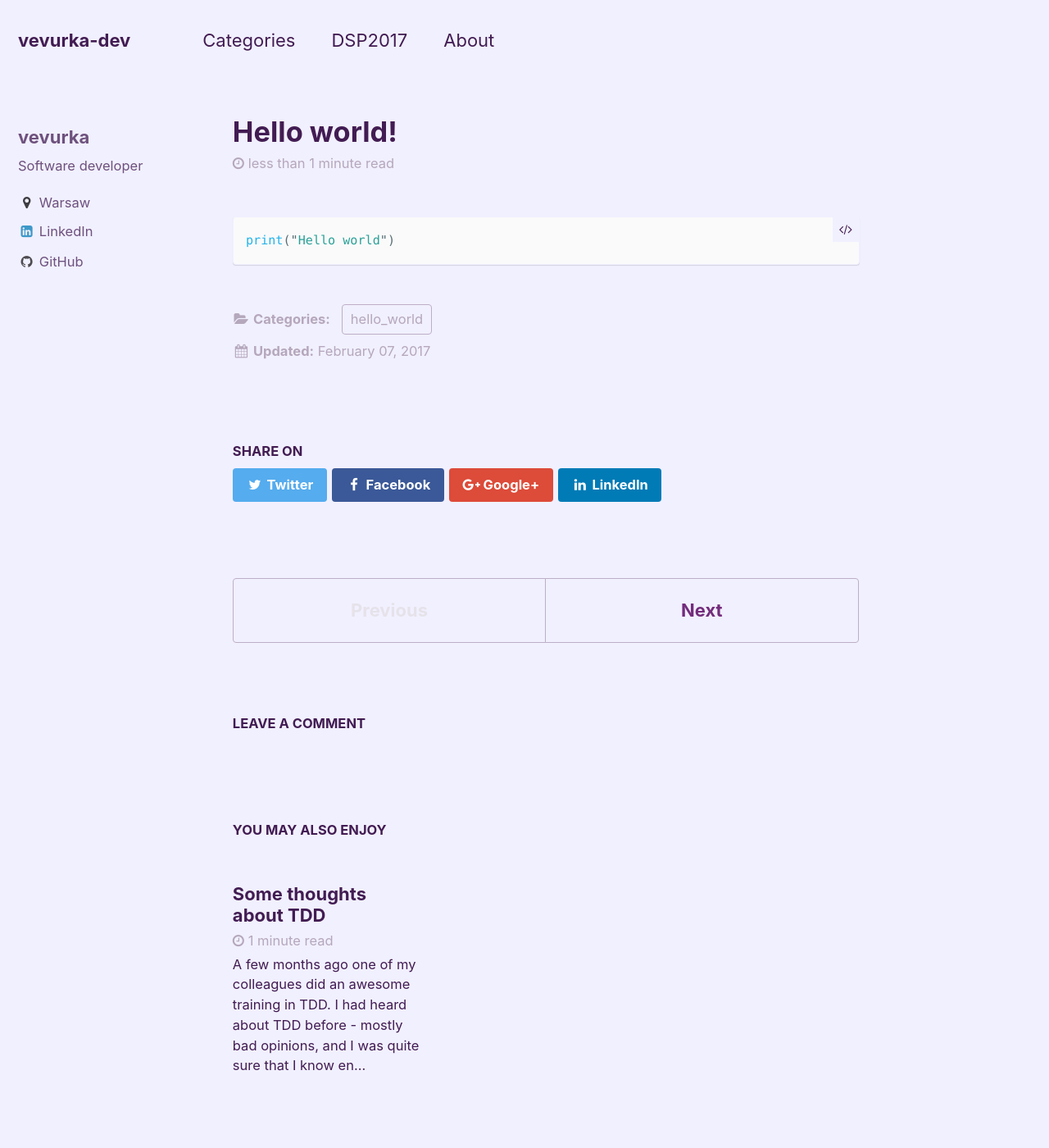
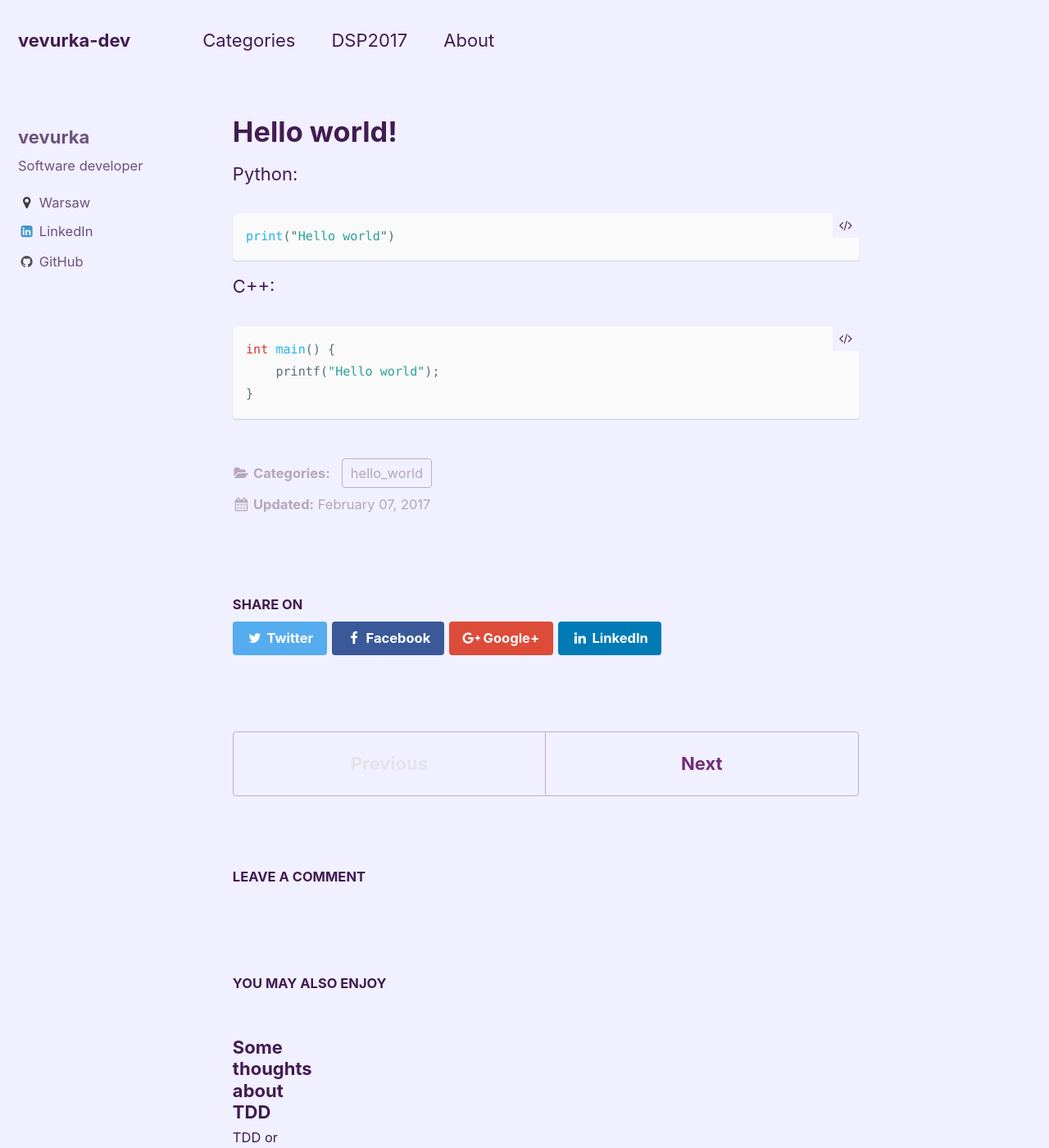
Before and after one commit to vevurka/vevurka.github.io, a Jekyll site: the page built from _posts/2017-02-07-hello_world.markdown, in a window 1280 px wide and 1400 px high. Shown: the whole window at 82% size. Built offline with Jekyll 4.4.1, drawn with Linux system fonts in a browser that asks for light colours; comment, search, counter and statistics services are not loaded.

Commit message:
Some config fixes

```diff
--- a/_config.yml
+++ b/_config.yml
@@ -161,7 +161,7 @@ defaults:
     values:
       layout: single
       author_profile: true
-      read_time: true
+#      read_time: true
       comments: true
       share: true
       related: true
--- a/_pages/category-archive.html
+++ b/_pages/category-archive.html
@@ -1,9 +1,9 @@
----
+ ---
 layout: archive
-permalink: /categories/
+permalink: /categories
 title: "Posts by Category"
 author_profile: true
----
+ ---
 
 {% include group-by-array collection=site.posts field="categories" %}
 
--- a/_posts/2017-02-07-hello_world.markdown
+++ b/_posts/2017-02-07-hello_world.markdown
@@ -3,8 +3,16 @@ layout: single
 title:  "Hello world!"
 date:   2017-02-07 22:51:01 +0100
 categories: hello_world
+excerpt: Hello world in some programming languages
 ---
-
+Python:
 {% highlight python %}
 print("Hello world")
 {% endhighlight %}
+
+C++:
+{% highlight c++ %}
+int main() {
+    printf("Hello world");
+}
+{% endhighlight %}
--- a/_posts/2017-02-08-some_thoughts_about_tdd.md
+++ b/_posts/2017-02-08-some_thoughts_about_tdd.md
@@ -3,6 +3,7 @@ layout: single
 title:  Some thoughts about TDD
 date:   2017-02-08 12:20:01 +0100
 categories: quality
+excerpt: TDD or not TDD
 ---
 
 A few months ago one of my colleagues did an awesome training in TDD. I had heard about TDD before - mostly bad opinions, and I was quite sure that I know
```
